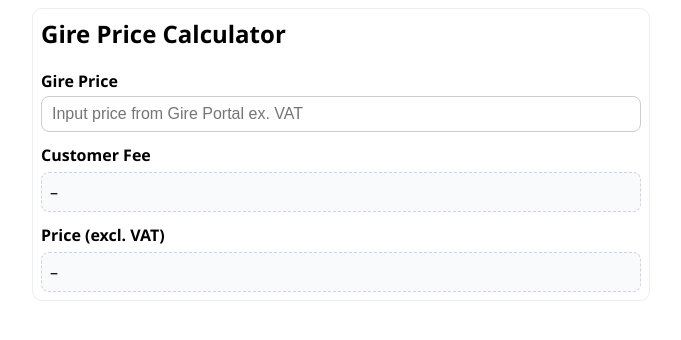
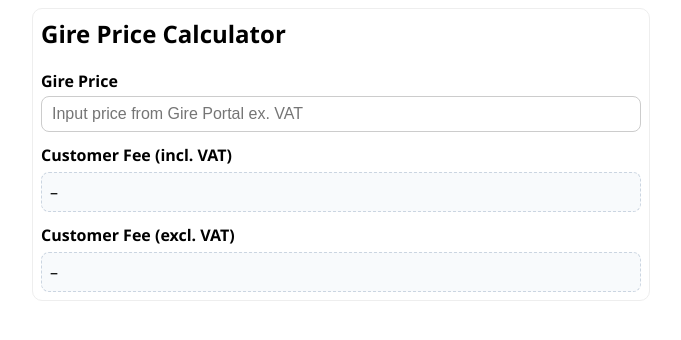
Before and after one commit to esjobergs/sharepointapps, a plain HTML site: page index.html in a window 1280 px wide. Shown: the whole page, without its empty margins (299-980 px from the left). Drawn offline with Linux system fonts and the light colour scheme.

Commit message:
Update index.html

```diff
--- a/index.html
+++ b/index.html
@@ -20,10 +20,10 @@
     <label for="n">Gire Price</label>
     <input id="n" type="text" inputmode="decimal" placeholder="Input price from Gire Portal ex. VAT" />
 
-    <label style="margin-top:12px;">Customer Fee</label>
+    <label style="margin-top:12px;">Customer Fee (incl. VAT)</label>
     <div id="result" class="out" aria-live="polite" aria-describedby="note">–</div>
 
-    <label style="margin-top:12px;">Price (excl. VAT)</label>
+    <label style="margin-top:12px;">Customer Fee (excl. VAT)</label>
     <div id="resultExVat" class="out" aria-live="polite">–</div>
 
     <div id="note" class="muted" style="display:none;margin-top:6px;"><!-- Fylls av JS --></div>
```
